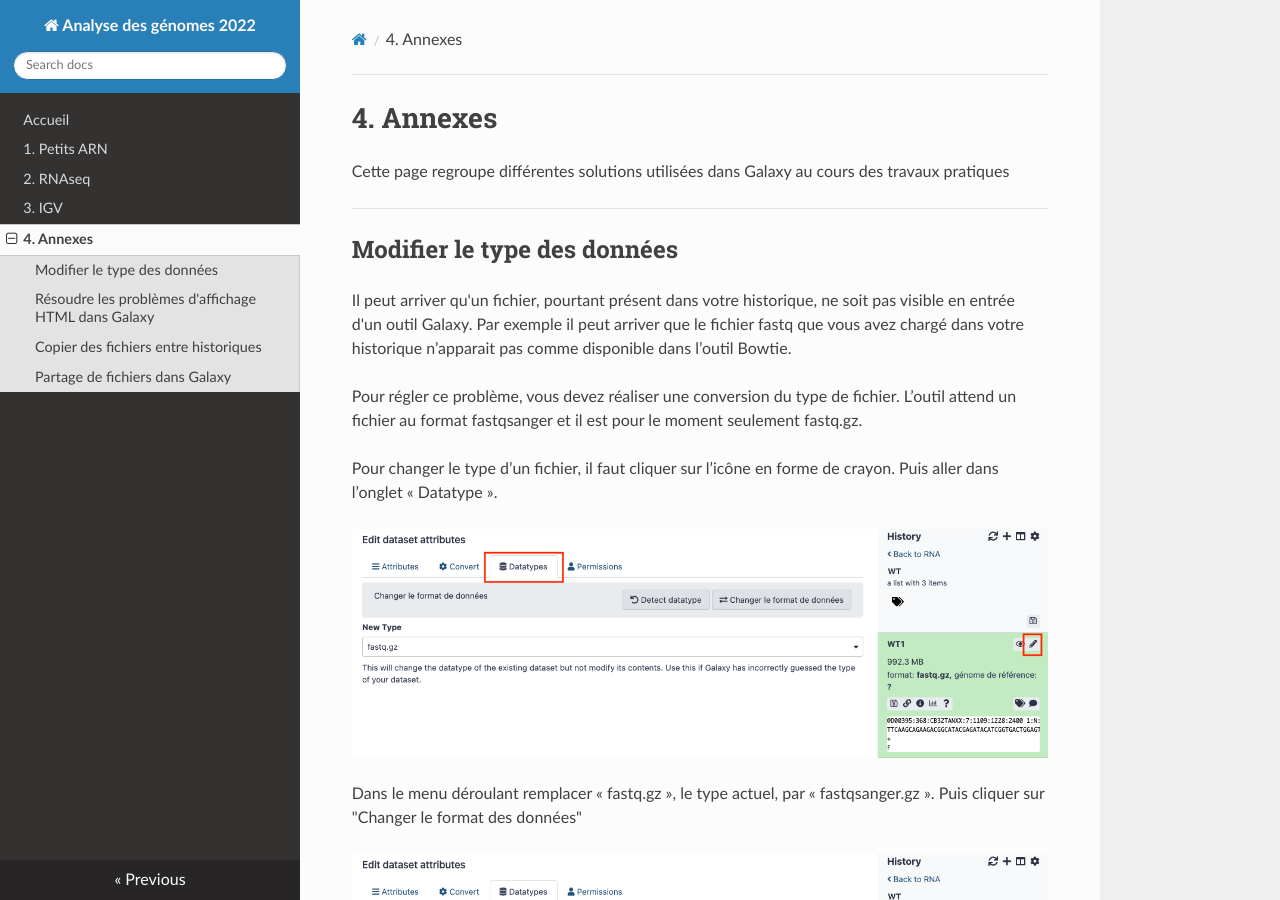
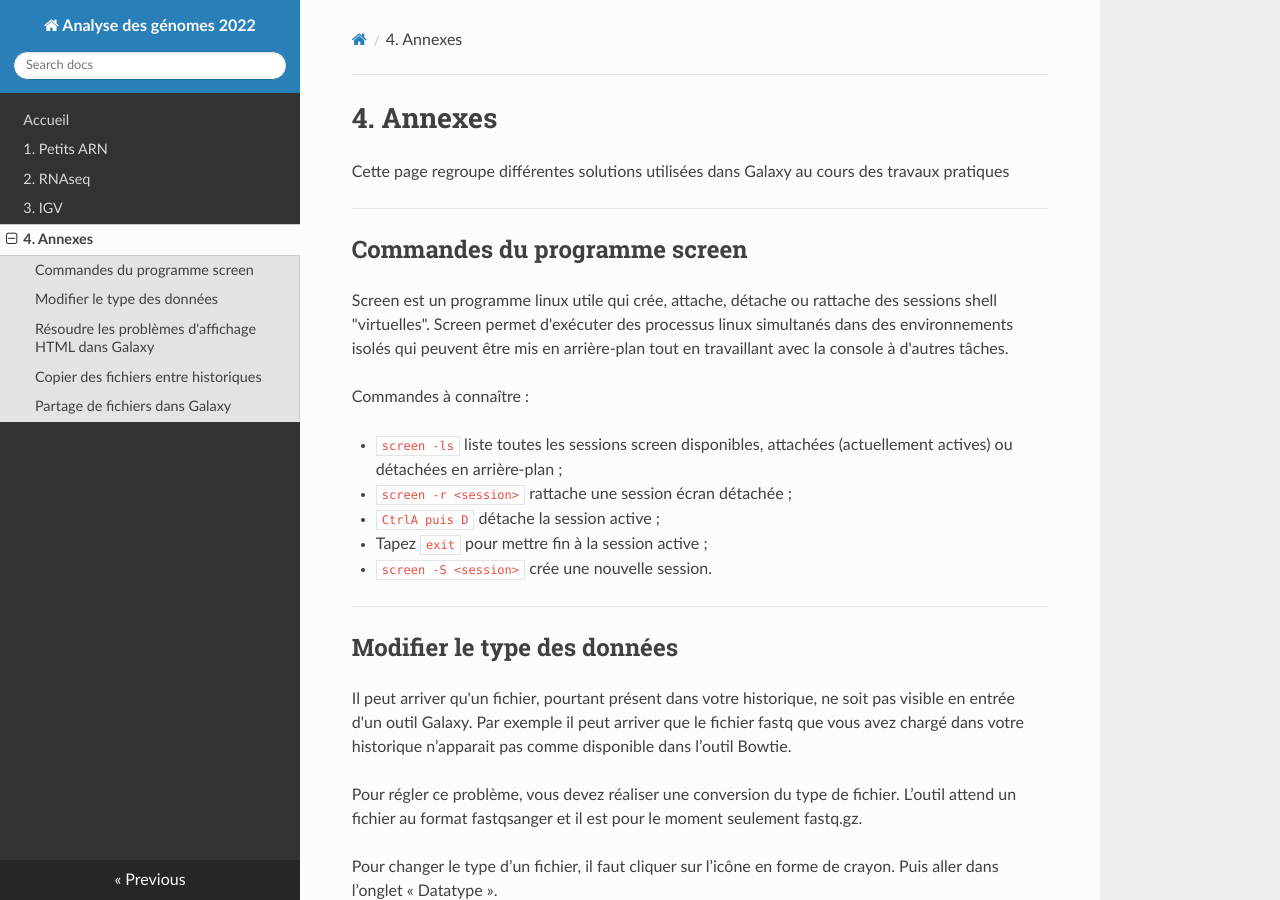
Before and after one commit to slecrom/AG2024, an MkDocs documentation site: the page built from docs/annexes.md, in a window 1280 px wide and 900 px high. Built offline with MkDocs 1.6.1, drawn with Linux system fonts in a browser that asks for light colours; nearby versions of some CDN libraries.

Commit message:
Update annexes.md
screen commands

```diff
--- a/docs/annexes.md
+++ b/docs/annexes.md
@@ -1,6 +1,20 @@
 # 4. Annexes
 
 Cette page regroupe différentes solutions utilisées dans Galaxy au cours des travaux pratiques
+
+
+--------------------------------------------------------------------------------
+## Commandes du programme screen
+
+Screen est un programme linux utile qui crée, attache, détache ou rattache des sessions shell "virtuelles". Screen permet d'exécuter des processus linux simultanés dans des environnements isolés qui peuvent être mis en arrière-plan tout en travaillant avec la console à d'autres tâches.
+
+Commandes à connaître :
+
+- `screen -ls` liste toutes les sessions screen disponibles, attachées (actuellement actives) ou détachées en arrière-plan ;
+- `screen -r <session>` rattache une session écran détachée ;
+- `CtrlA puis D` détache la session active ;
+- Tapez `exit` pour mettre fin à la session active ;
+- `screen -S <session>` crée une nouvelle session.
 
 
 --------------------------------------------------------------------------------
```
